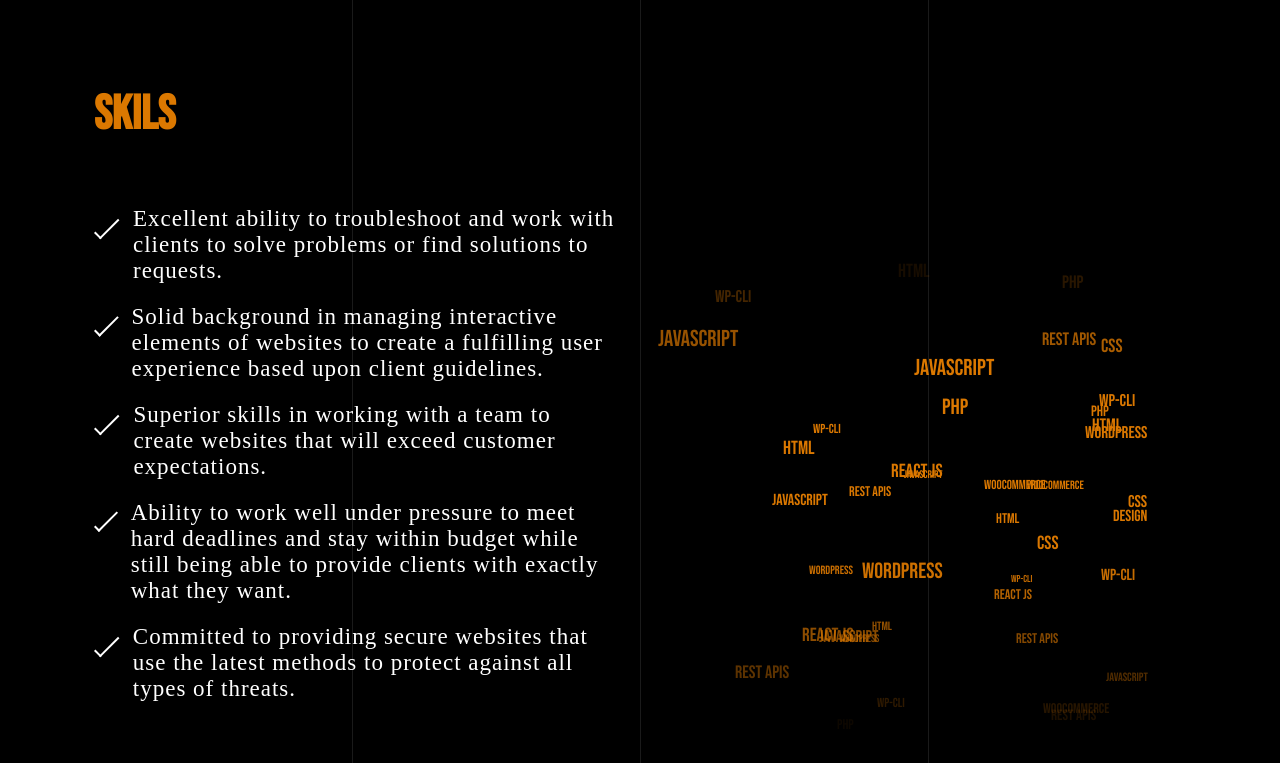
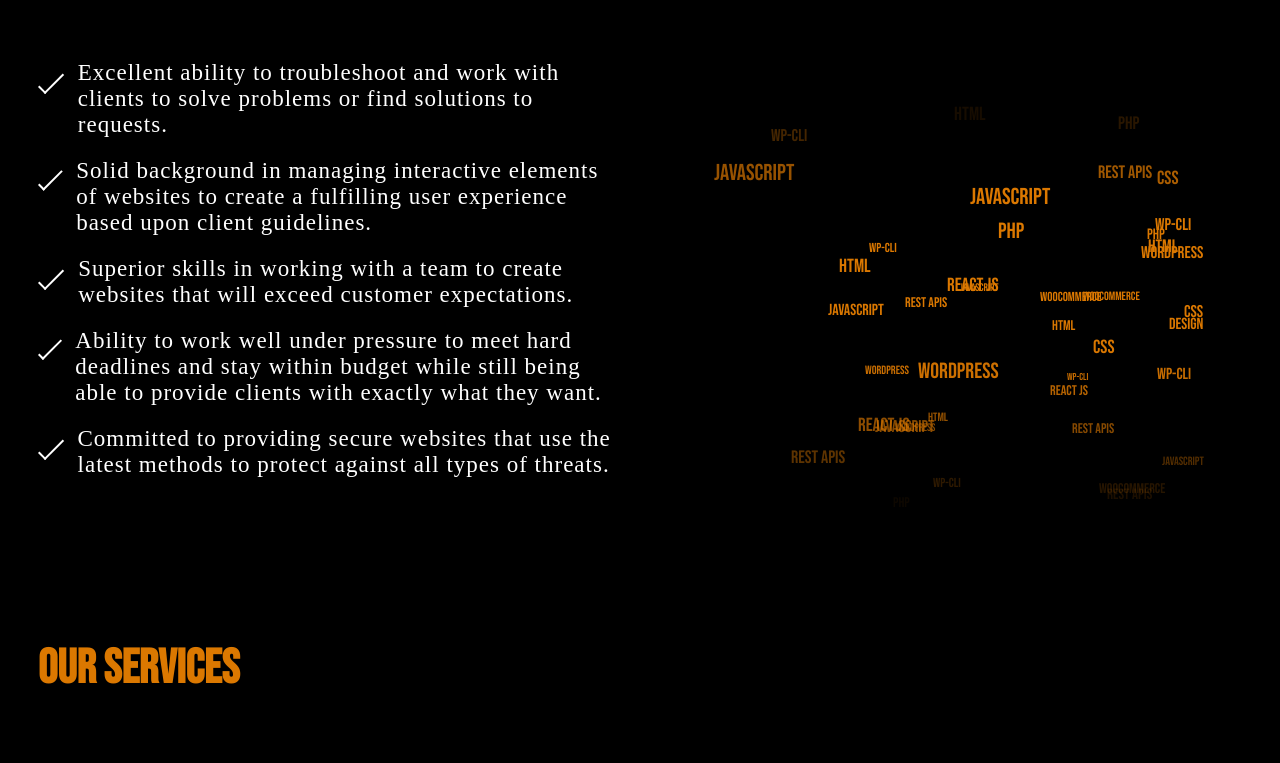
Before and after one commit to Chintesh/Chintesh.github.io, a plain HTML site: page index.html in a window 1280 px wide. Shown: the part 927-1690 px from the top of the page. Drawn offline with nearby package versions, Linux system fonts and the light colour scheme; a web font is replaced by a local one.

Commit message:
code changes

```diff
--- a/css/style.css
+++ b/css/style.css
@@ -644,75 +644,3 @@ animation-delay:5.5s;
       width: 10%;
   }
 }
-html, body {
-
-  display: table;
-}
-
-.lines {
-  position: absolute;
-  top: 0;
-  left: 0;
-  right: 0;
-  height: 100%;
-  margin: auto;
-  width: 90vw;
-}
-
-.line {
-  position: absolute;
-  width: 1px;
-  height: 100%;
-  top: 0;
-  left: 50%;
-  background: rgba(255, 255, 255, 0.1);
-  overflow: hidden;
-}
-.line::after {
-  content: "";
-  display: block;
-  position: absolute;
-  height: 15vh;
-  width: 100%;
-  top: -50%;
-  left: 0;
-  background: linear-gradient(to bottom, rgba(255, 255, 255, 0) 0%, #ffffff 75%, #ffffff 100%);
-  -webkit-animation: drop 7s 0s infinite;
-          animation: drop 7s 0s infinite;
-  -webkit-animation-fill-mode: forwards;
-          animation-fill-mode: forwards;
-  -webkit-animation-timing-function: cubic-bezier(0.4, 0.26, 0, 0.97);
-          animation-timing-function: cubic-bezier(0.4, 0.26, 0, 0.97);
-}
-.line:nth-child(1) {
-  margin-left: -25%;
-}
-.line:nth-child(1)::after {
-  -webkit-animation-delay: 2s;
-          animation-delay: 2s;
-}
-.line:nth-child(3) {
-  margin-left: 25%;
-}
-.line:nth-child(3)::after {
-  -webkit-animation-delay: 2.5s;
-          animation-delay: 2.5s;
-}
-
-@-webkit-keyframes drop {
-  0% {
-    top: -50%;
-  }
-  100% {
-    top: 110%;
-  }
-}
-
-@keyframes drop {
-  0% {
-    top: -50%;
-  }
-  100% {
-    top: 110%;
-  }
-}
--- a/index.html
+++ b/index.html
@@ -14,7 +14,7 @@
 
 </head>
    <script src="https://ajax.googleapis.com/ajax/libs/jquery/1.10.2/jquery.min.js" type="text/javascript"></script>
-<body  class="lines">
+<body>
 	<header class="main_header container">
 		<div class="logo_content"><span>Imchintesh</span></div>
          	<nav class="imchintesh_nav" id="imchintesh_nav">
@@ -65,12 +65,6 @@
 
          </div>
       </section>
-      <div>
-        <div class="line"></div>
-        <div class="line"></div>
-        <div class="line"></div>
-      </div>
-
       <section class="container" id="skills">
          <div class="skils">
          	<h2>Skils</h2>
```
